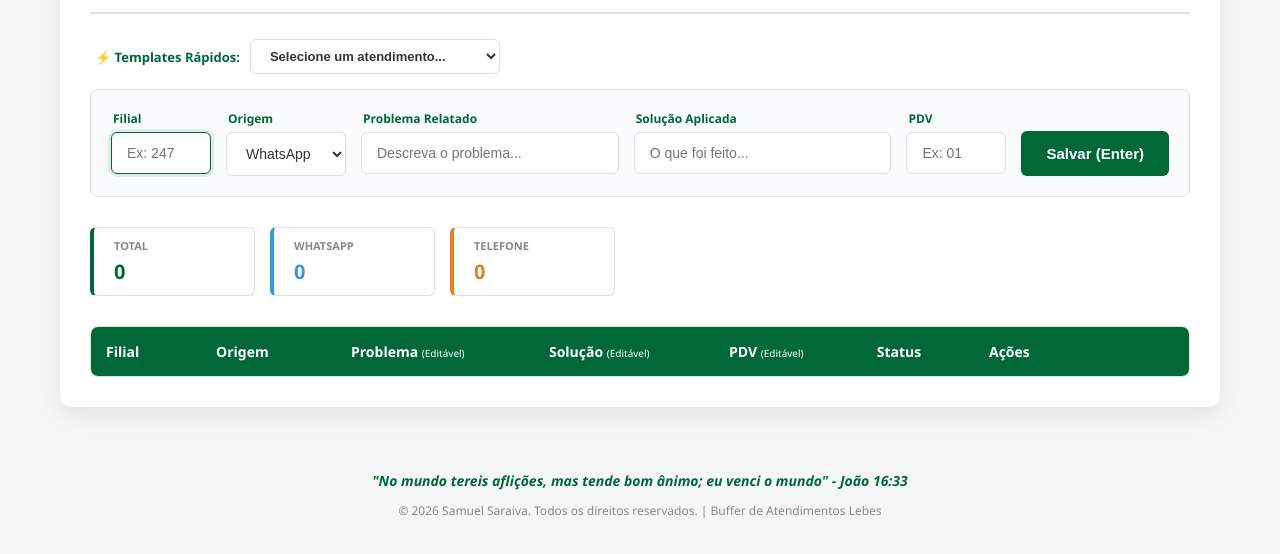
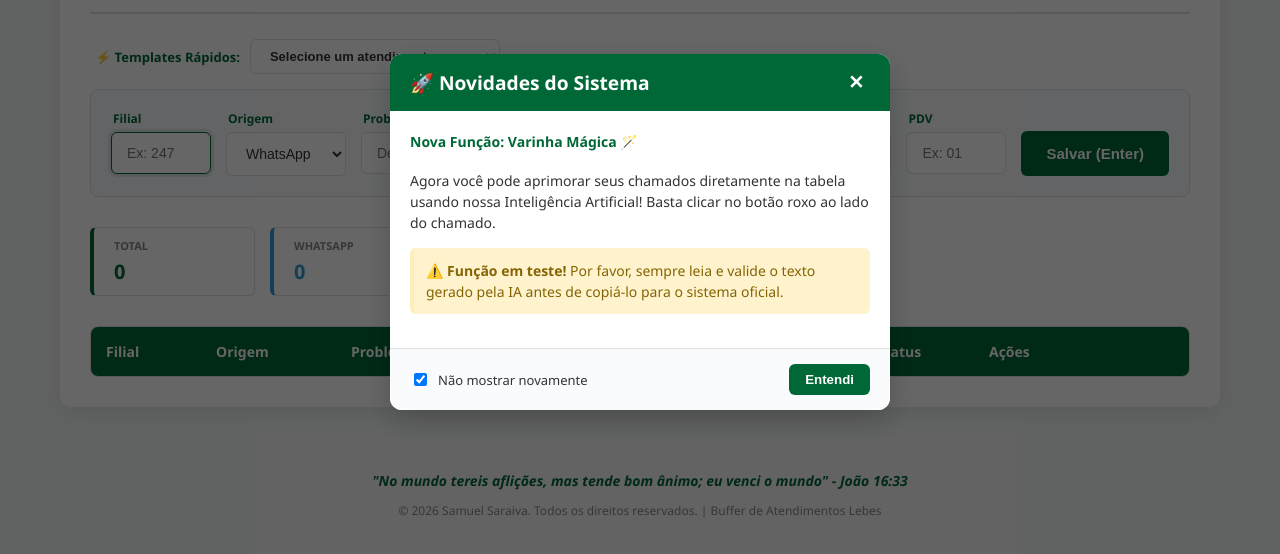
Before and after one commit to SamuelSrv/Buffer-pre-registros, a website: page index.html in a window 1280 px wide. Shown: the part 168-722 px from the top of the page. Drawn offline with Linux system fonts and the light colour scheme.

Commit message:
feat: Add news modal to inform users about the new AI enhancement feature

```diff
--- a/css/style.css
+++ b/css/style.css
@@ -48,6 +48,46 @@ body { font-family: 'Segoe UI', Roboto, Helvetica, Arial, sans-serif; background
 
 .header-actions { display: flex; justify-content: space-between; align-items: center; margin-bottom: 25px; border-bottom: 2px solid var(--border-color); padding-bottom: 15px; }
 h2 { margin: 0; color: var(--primary-color); font-weight: 600; font-size: 1.5rem; }
+
+/* --- MODAL DE NOVIDADES --- */
+.modal-overlay {
+    display: none;
+    position: fixed; top: 0; left: 0; width: 100%; height: 100%;
+    background: rgba(0,0,0,0.6);
+    z-index: 1000;
+    align-items: center; justify-content: center;
+}
+.modal-content {
+    background: var(--bg-card);
+    width: 90%; max-width: 500px;
+    border-radius: 12px;
+    box-shadow: 0 10px 30px rgba(0,0,0,0.2);
+    overflow: hidden;
+    animation: modalFadeIn 0.3s ease;
+}
+@keyframes modalFadeIn {
+    from { opacity: 0; transform: translateY(-20px); }
+    to { opacity: 1; transform: translateY(0); }
+}
+.modal-header {
+    background: var(--primary-color);
+    color: white; padding: 15px 20px;
+    display: flex; justify-content: space-between; align-items: center;
+}
+.modal-header h3 { margin: 0; font-size: 1.2rem; color: white;}
+.close-modal { background: none; border: none; color: white; font-size: 1.2rem; cursor: pointer; }
+.modal-body { padding: 20px; font-size: 14px; line-height: 1.5; color: var(--text-dark); }
+.modal-body h4 { margin-top: 0; color: var(--primary-color); }
+.warning-text { background: #fff3cd; color: #856404; padding: 12px; border-radius: 6px; border-left: 4px solid #ffeeba; margin-top: 15px; }
+body.dark-mode .warning-text { background: #4a3c13; color: #ffda6a; border-color: #856404; }
+.modal-footer {
+    padding: 15px 20px; border-top: 1px solid var(--border-color);
+    display: flex; justify-content: space-between; align-items: center; background: var(--bg-form);
+}
+.modal-footer label { font-size: 13px; display: flex; align-items: center; gap: 8px; cursor: pointer; color: var(--text-dark);}
+.btn-primary { background: var(--primary-color); color: white; border: none; padding: 8px 16px; border-radius: 6px; cursor: pointer; font-weight: bold; transition: all 0.2s; }
+.btn-primary:hover { background: var(--primary-dark); }
+
 
 /* Área de Aprimoramento */
 .ai-container { display: flex; flex-direction: column; gap: 20px; }
@@ -138,12 +178,12 @@ body.dark-mode .status-ok { background-color: #143d20; color: #75b798; }
 .actions-cell { display: flex; gap: 6px; }
 .btn-action { padding: 6px 10px; font-size: 12px; border-radius: 4px; color: white; border: none; }
 .btn-action:active { transform: scale(0.95); }
-.btn-action:disabled { background-color: #7f8c8d; cursor: not-allowed; transform: none; }
+.btn-action:disabled { background-color: #95a5a6; cursor: not-allowed; transform: none; opacity: 0.6; }
 .btn-copy { background-color: var(--accent-color); }
 .btn-ok { background-color: var(--success-color); }
 .btn-delete { background-color: var(--danger-color); }
-.btn-magic { background-color: #8e44ad; font-size: 14px; padding: 4px 10px;} /* Cor roxa para a IA */
-.btn-magic:hover { background-color: #9b59b6; }
+.btn-magic { background-color: #8e44ad; font-size: 14px; padding: 4px 10px;}
+.btn-magic:hover:not(:disabled) { background-color: #9b59b6; }
 
 .registrado td { opacity: 0.5; }
 .registrado .problema-cell { text-decoration: line-through; }
--- a/index.html
+++ b/index.html
@@ -22,6 +22,26 @@
         </div>
         <button id="themeToggle" title="Alternar Tema">🌙</button>
     </header>
+
+    <div id="newsModal" class="modal-overlay">
+        <div class="modal-content">
+            <div class="modal-header">
+                <h3>🚀 Novidades do Sistema</h3>
+                <button class="close-modal" onclick="closeNewsModal()">✕</button>
+            </div>
+            <div class="modal-body">
+                <h4>Nova Função: Varinha Mágica 🪄</h4>
+                <p>Agora você pode aprimorar seus chamados diretamente na tabela usando nossa Inteligência Artificial! Basta clicar no botão roxo ao lado do chamado.</p>
+                <p class="warning-text">⚠️ <strong>Função em teste!</strong> Por favor, sempre leia e valide o texto gerado pela IA antes de copiá-lo para o sistema oficial.</p>
+            </div>
+            <div class="modal-footer">
+                <label>
+                    <input type="checkbox" id="chkDontShowAgain" checked> Não mostrar novamente
+                </label>
+                <button class="btn-primary" onclick="closeNewsModal()">Entendi</button>
+            </div>
+        </div>
+    </div>
 
     <div class="main-container">
 
--- a/js/app.js
+++ b/js/app.js
@@ -180,7 +180,10 @@ async function aprimorarLinha(index) {
                 tickets[index].solucao = novaSolucao;
             }
 
-            // Salva as alterações da IA e atualiza a tabela
+            // Marca o chamado como já aprimorado para travar o botão
+            tickets[index].aprimorado = true;
+
+            // Salva as alterações e atualiza a tabela
             localStorage.setItem('tickets', JSON.stringify(tickets));
             renderTable();
         } else {
@@ -205,6 +208,9 @@ function renderTable() {
         if (ticket.registrado) tr.classList.add('registrado');
         const statusBadge = ticket.registrado ? '<span class="status-badge status-ok">OK</span>' : '<span class="status-badge status-pendente">Pendente</span>';
 
+        // Lógica para desabilitar o botão se já foi aprimorado
+        const disableMagic = ticket.aprimorado ? 'disabled title="Já aprimorado"' : 'title="Aprimorar com IA"';
+
         tr.innerHTML = `
             <td style="font-weight: bold;">${ticket.filial}</td>
             <td>${ticket.acionamento}</td>
@@ -213,7 +219,7 @@ function renderTable() {
             <td class="editable-cell" data-index="${index}" data-field="pdv" contenteditable="true" title="Clique para editar">${ticket.pdv || ''}</td>
             <td style="text-align: center;">${statusBadge}</td>
             <td class="actions-cell">
-                <button class="btn-action btn-magic" onclick="aprimorarLinha(${index})" title="Aprimorar com IA">🪄</button>
+                <button class="btn-action btn-magic" onclick="aprimorarLinha(${index})" ${disableMagic}>🪄</button>
                 <button class="btn-action btn-copy" onclick="copyToClipboard(${index})">Copiar</button>
                 <button class="btn-action btn-ok" onclick="toggleStatus(${index})">✓</button>
                 <button class="btn-action btn-delete" onclick="deleteTicket(${index})">✕</button>
@@ -282,7 +288,8 @@ form.addEventListener('submit', (e) => {
         pdv: pdvValor,
         problema: document.getElementById('problema').value,
         solucao: document.getElementById('solucao').value,
-        registrado: false
+        registrado: false,
+        aprimorado: false // Flag para o botão mágico nascer ativado
     });
 
     localStorage.setItem('tickets', JSON.stringify(tickets));
@@ -394,3 +401,26 @@ function atualizarVersiculo() {
 }
 
 atualizarVersiculo();
+
+
+// --- LÓGICA DO MODAL DE NOVIDADES ---
+// Quando quiser mostrar o modal novamente no futuro, basta mudar 'v1.0' para 'v2.0', por exemplo.
+const CURRENT_VERSION = 'v1.0';
+
+function checkNewsModal() {
+    const savedVersion = localStorage.getItem('appVersion');
+    if (savedVersion !== CURRENT_VERSION) {
+        document.getElementById('newsModal').style.display = 'flex';
+    }
+}
+
+function closeNewsModal() {
+    const dontShow = document.getElementById('chkDontShowAgain').checked;
+    if (dontShow) {
+        localStorage.setItem('appVersion', CURRENT_VERSION);
+    }
+    document.getElementById('newsModal').style.display = 'none';
+}
+
+// Pequeno delay para a tela carregar antes de mostrar o modal
+setTimeout(checkNewsModal, 500);
```
